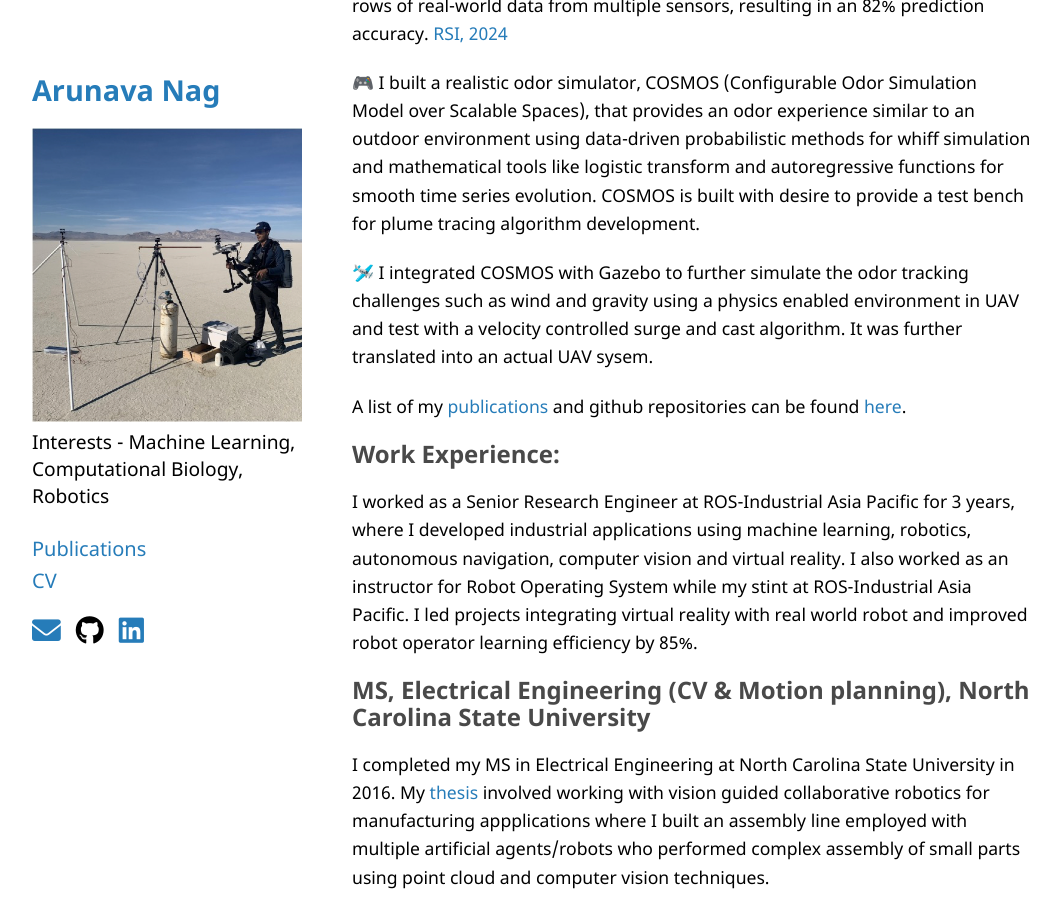
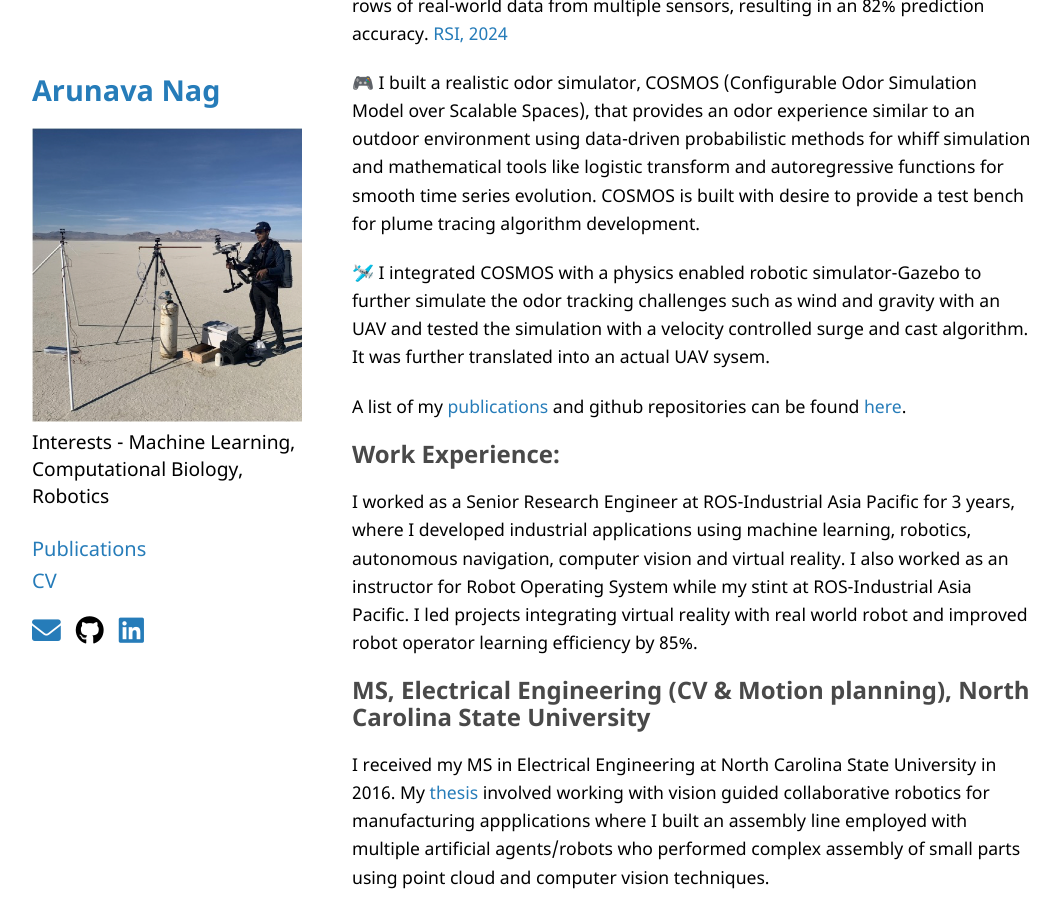
Before and after one commit to arunavanag591/mypage, a Jekyll site: the page built from index.md, in a window 1280 px wide and 900 px high, scrolled down 360 px. Shown: the whole window, without its empty margins (108-1168 px from the left). Built offline with Jekyll 4.4.1, drawn with Linux system fonts in a browser that asks for light colours; a style sheet for code colours, icons or effects is not loaded; our own code applies the rules of GitHub Pages for plain Markdown files.

```diff
--- a/index.md
+++ b/index.md
@@ -9,7 +9,7 @@
 
 🎮 I built a realistic odor simulator, COSMOS (Configurable Odor Simulation Model over Scalable Spaces), that provides an odor experience similar to an outdoor environment using data-driven probabilistic methods for whiff simulation and mathematical tools like logistic transform and autoregressive functions for smooth time series evolution. COSMOS is built with desire to provide a test bench for plume tracing algorithm development.
 
-🛩️ I integrated COSMOS with Gazebo to further simulate the odor tracking challenges such as wind and gravity using a physics enabled environment in UAV and test with a velocity controlled surge and cast algorithm. It was further translated into an actual UAV sysem.
+🛩️ I integrated COSMOS with a physics enabled robotic simulator-Gazebo to further simulate the odor tracking challenges such as wind and gravity with an UAV and tested the simulation with a velocity controlled surge and cast algorithm. It was further translated into an actual UAV sysem.
 
 A list of my [publications](https://arunavanag591.github.io/mypage/publications/) and github repositories can be found [here](https://github.com/arunavanag591).
 
@@ -17,7 +17,7 @@
 I worked as a Senior Research Engineer at ROS-Industrial Asia Pacific for 3 years, where I developed industrial applications using machine learning, robotics, autonomous navigation, computer vision and virtual reality. I also worked as an instructor for Robot Operating System while my stint at ROS-Industrial Asia Pacific. I led projects integrating virtual reality with real world robot and improved robot operator learning efficiency by 85%.
 
 ### MS, Electrical Engineering (CV & Motion planning), North Carolina State University
-I completed my MS in Electrical Engineering at North Carolina State University in 2016. My [thesis](https://repository.lib.ncsu.edu/handle/1840.16/11399) involved working with vision guided collaborative robotics for manufacturing appplications where I built an assembly line employed with multiple artificial agents/robots who performed complex assembly of small parts using point cloud and computer vision techniques.
+I received my MS in Electrical Engineering at North Carolina State University in 2016. My [thesis](https://repository.lib.ncsu.edu/handle/1840.16/11399) involved working with vision guided collaborative robotics for manufacturing appplications where I built an assembly line employed with multiple artificial agents/robots who performed complex assembly of small parts using point cloud and computer vision techniques.
 
 
 ### Projects
```
